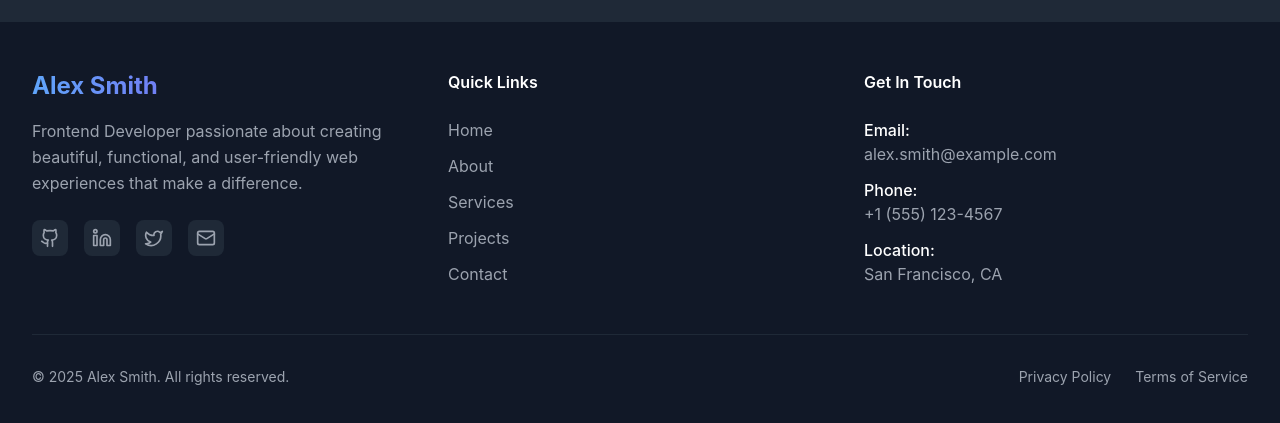
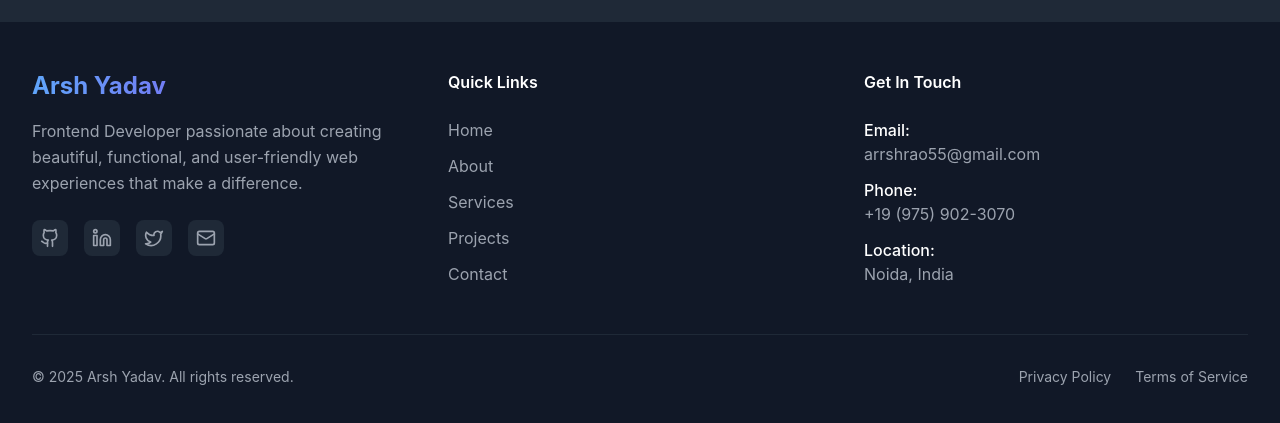
Before and after one commit to arshyadav25/Portfolio, a React (Create React App) app: page / in a window 1280 px wide. Shown: the part 5219-5642 px from the top of the page. Built offline with nearby package versions, Linux system fonts and the light colour scheme.

Commit message:
fix: update personal information in Footer component

```diff
--- a/src/components/Footer.tsx
+++ b/src/components/Footer.tsx
@@ -46,7 +46,7 @@ const Footer: React.FC = () => {
           {/* Brand Section */}
           <div className="col-span-1">
             <h3 className="text-2xl font-bold bg-gradient-to-r from-blue-400 to-purple-600 bg-clip-text text-transparent mb-4">
-              Alex Smith
+              Arsh Yadav
             </h3>
             <p className="text-gray-400 mb-6 leading-relaxed">
               Frontend Developer passionate about creating beautiful, functional,
@@ -94,15 +94,15 @@ const Footer: React.FC = () => {
             <div className="space-y-3">
               <p className="text-gray-400">
                 <span className="text-white font-medium">Email:</span><br />
-                alex.smith@example.com
+                arrshrao55@gmail.com
               </p>
               <p className="text-gray-400">
                 <span className="text-white font-medium">Phone:</span><br />
-                +1 (555) 123-4567
+                +19 (975) 902-3070
               </p>
               <p className="text-gray-400">
                 <span className="text-white font-medium">Location:</span><br />
-                San Francisco, CA
+                Noida, India
               </p>
             </div>
           </div>
@@ -112,7 +112,7 @@ const Footer: React.FC = () => {
         <div className="border-t border-gray-800 mt-12 pt-8">
           <div className="flex flex-col md:flex-row justify-between items-center">
             <p className="text-gray-400 text-sm mb-4 md:mb-0">
-              © {new Date().getFullYear()} Alex Smith. All rights reserved.
+              © {new Date().getFullYear()} Arsh Yadav. All rights reserved.
             </p>
 
             <div className="flex items-center space-x-6 text-sm">
```
